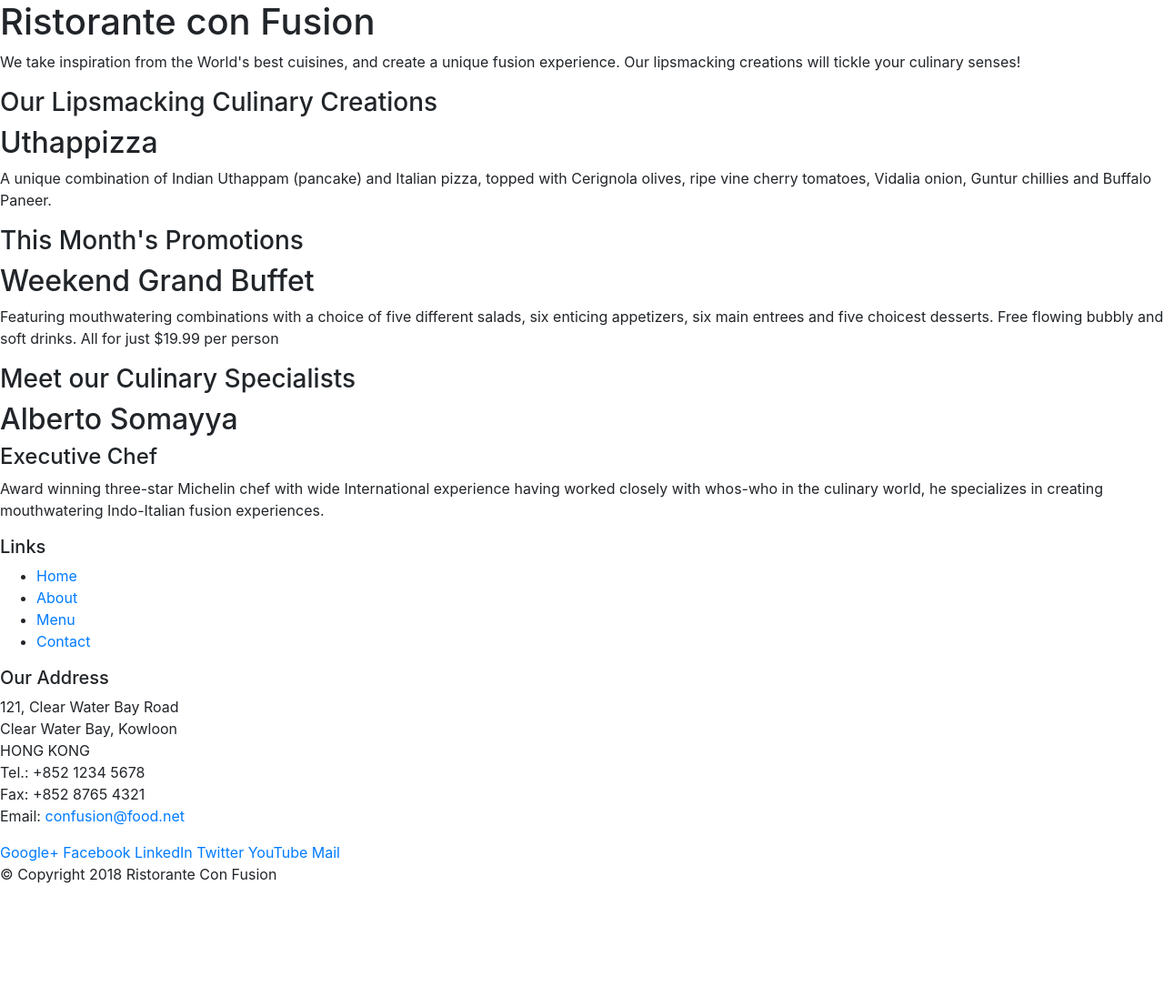
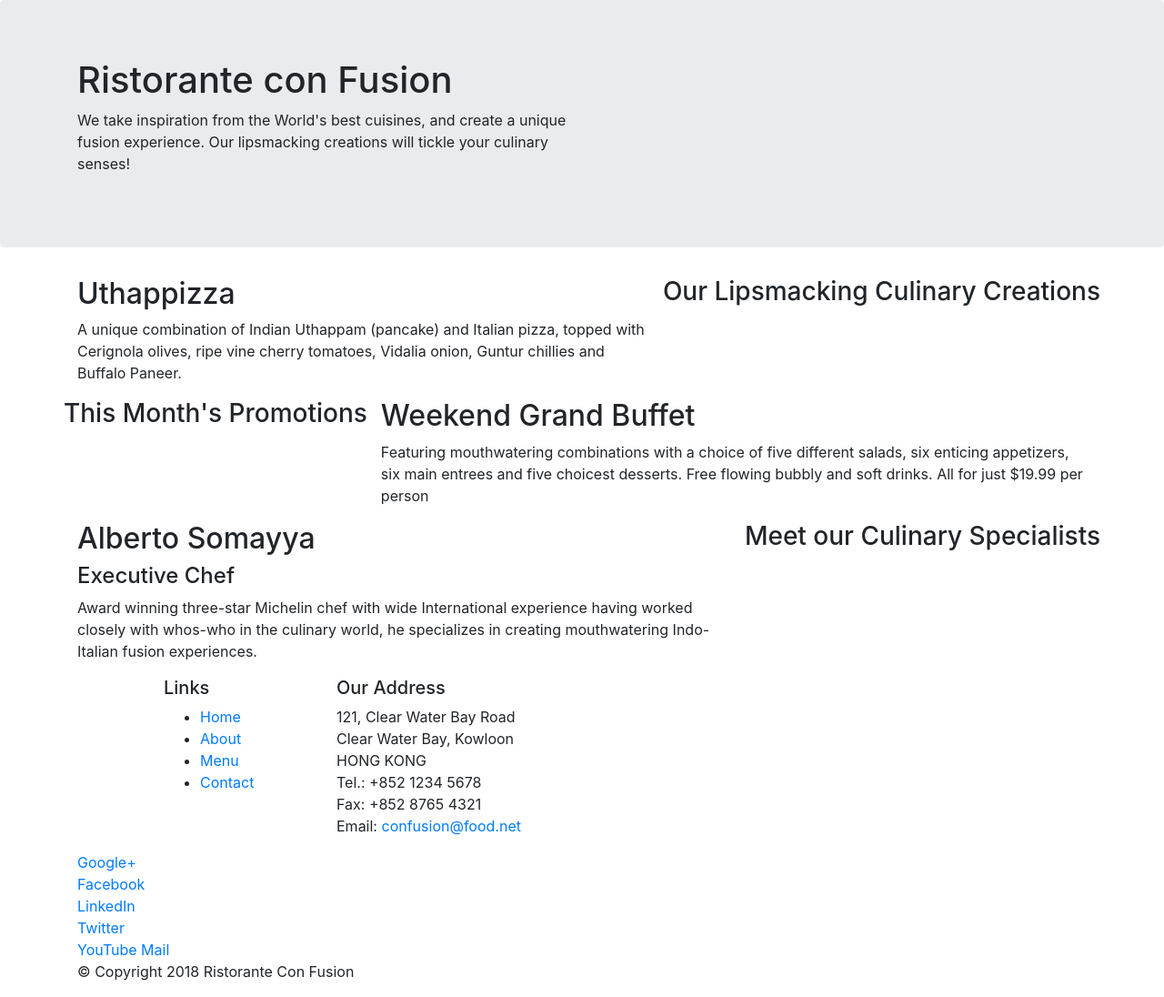
Before and after one commit to ShroatMehta/Coursera-Bootstrap, a website: page index.html in a window 1280 px wide. Shown: the whole page at 91% size. Before the commit the page ends 989 px from the top, so only its background shows below. Drawn offline with nearby package versions, Linux system fonts and the light colour scheme.

Commit message:
bootsrap exercise1

```diff
--- a/index.html
+++ b/index.html
@@ -13,46 +13,46 @@
 
 <body>
 
-    <header>
-        <div>
-            <div>
-                <div>
+    <header class = "jumbotron">
+        <div  class = "container"  >
+            <div class = "row">
+                <div class = "col-12 col-sm-6">
                     <h1>Ristorante con Fusion</h1>
                     <p>We take inspiration from the World's best cuisines, and create a unique fusion experience. Our lipsmacking creations will tickle your culinary senses!</p>
                 </div>
-                <div>
+                <div  class = "col-12 col-sm">
                 </div>
             </div>
         </div>
     </header>
 
-    <div>
-        <div>
-            <div>
+    <div class = "container">
+        <div class = "row" >
+            <div "col-12 col-sm-4 order-sm-last col-md-3">
                 <h3>Our Lipsmacking Culinary Creations</h3>
             </div>
-            <div>
+            <div class = "col col-sm order-sm-first col-md">
                 <h2>Uthappizza</h2>
                 <p>A unique combination of Indian Uthappam (pancake) and Italian pizza, topped with Cerignola olives, ripe vine cherry tomatoes, Vidalia onion, Guntur chillies and Buffalo Paneer.</p>
             </div>
         </div>
 
 
-        <div>
-            <div>
+        <div class = "row">
+            <div  "col-12 col-sm-4  col-md-3">
                 <h3>This Month's Promotions</h3>
             </div>
-            <div>
+            <div  class = "col col-sm  col-md">
                 <h2>Weekend Grand Buffet</h2>
                 <p>Featuring mouthwatering combinations with a choice of five different salads, six enticing appetizers, six main entrees and five choicest desserts. Free flowing bubbly and soft drinks. All for just $19.99 per person </p>
             </div>
         </div>
 
-        <div>
-            <div>
+        <div class = "row">
+            <div  "col-12 col-sm-4 order-sm-last col-md-3">
                 <h3>Meet our Culinary Specialists</h3>
             </div>
-            <div>
+            <div  class = "col col-sm order-sm-first col-md">
                 <h2>Alberto Somayya</h2>
                 <h4>Executive Chef</h4>
                 <p>Award winning three-star Michelin chef with wide International experience having worked closely with whos-who in the culinary world, he specializes in creating mouthwatering Indo-Italian fusion experiences. </p>
@@ -61,9 +61,9 @@
     </div>
 
     <footer>
-        <div>
-            <div>
-                <div>
+        <div  class = "container">
+            <div class = "row">
+                <div class = "col-4 offset-1 col-sm-2">
                     <h5>Links</h5>
                     <ul>
                         <li><a href="#">Home</a></li>
@@ -72,7 +72,7 @@
                         <li><a href="#">Contact</a></li>
                     </ul>
                 </div>
-                <div>
+                <div class = "col-7 col-sm-5 " >
                     <h5>Our Address</h5>
                     <address>
 		              121, Clear Water Bay Road<br>
@@ -84,7 +84,7 @@
 		           </address>
                 </div>
                 <div>
-                    <div>
+                    <div class = "col-12 col-sm-4">
                         <a href="http://google.com/+">Google+</a>
                         <a href="http://www.facebook.com/profile.php?id=">Facebook</a>
                         <a href="http://www.linkedin.com/in/">LinkedIn</a>
@@ -94,8 +94,8 @@
                     </div>
                 </div>
            </div>
-           <div>
-                <div>
+           <div class = "row">
+                <div class = "col-auto">
                     <p>© Copyright 2018 Ristorante Con Fusion</p>
                 </div>
            </div>
```
